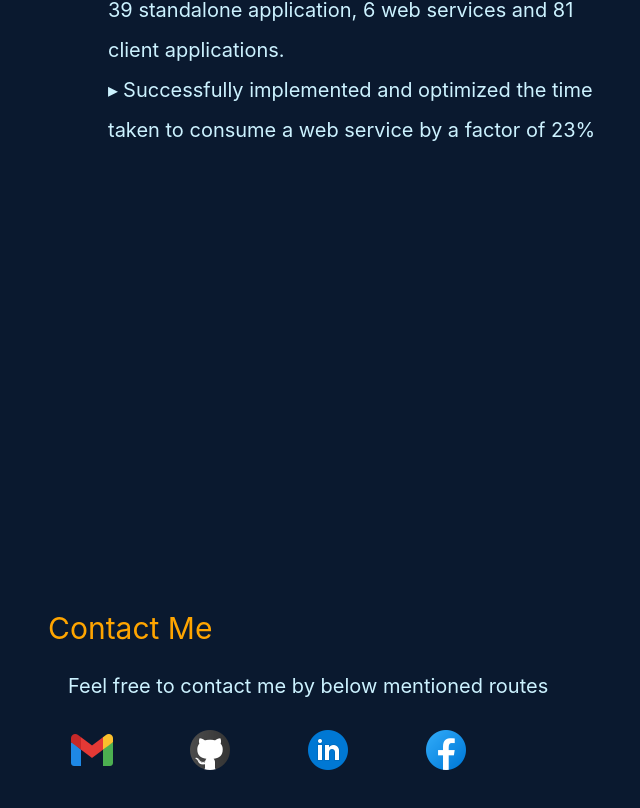
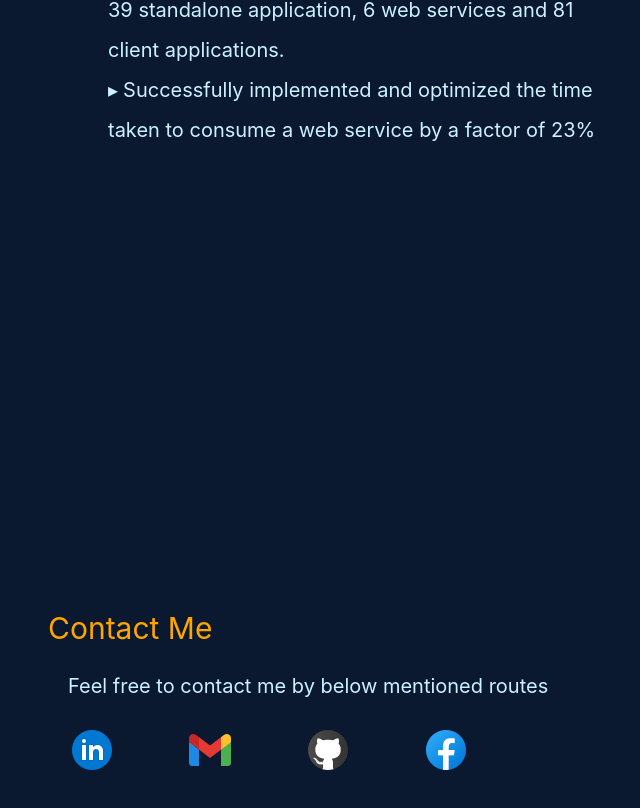
Before and after one commit to vishnusr90/vishnusr90.github.io, a React (Create React App) app: page / in a window 1280 px wide. Shown: the part 3565-4373 px from the top of the page, without its empty margins (332-972 px from the left). Built offline with nearby package versions, Linux system fonts and the light colour scheme.

Commit message:
Rearrange contact me routes

```diff
--- a/src/components/ContactMe/ContactMe.js
+++ b/src/components/ContactMe/ContactMe.js
@@ -12,18 +12,15 @@ function ContactMe() {
             </div>
 
             <div className="social">
+                <a href="https://www.linkedin.com/in/vishnusr90" target="_blank">
+                    <img src="linkedIn-icon.png" alt="LinkedIn" />
+                </a>
                 <a href="mailTo:vishnusr01@gmail.com">
                     <img src="gmail-icon.png" alt="Gmail" />
                 </a>
-
                 <a href="https://github.com/vishnusr90/" target="_blank">
                     <img src="github-new.png"alt="Github" />
                 </a>
-
-                <a href="https://www.linkedin.com/in/vishnusr90" target="_blank">
-                    <img src="linkedIn-icon.png" alt="LinkedIn" />
-                </a>
-
                 <a href="https://www.facebook.com/vishnusreekumar.r" target="_blank">
                     <img src="facebook-icon.png" alt="Facebook" />
                 </a>
```
